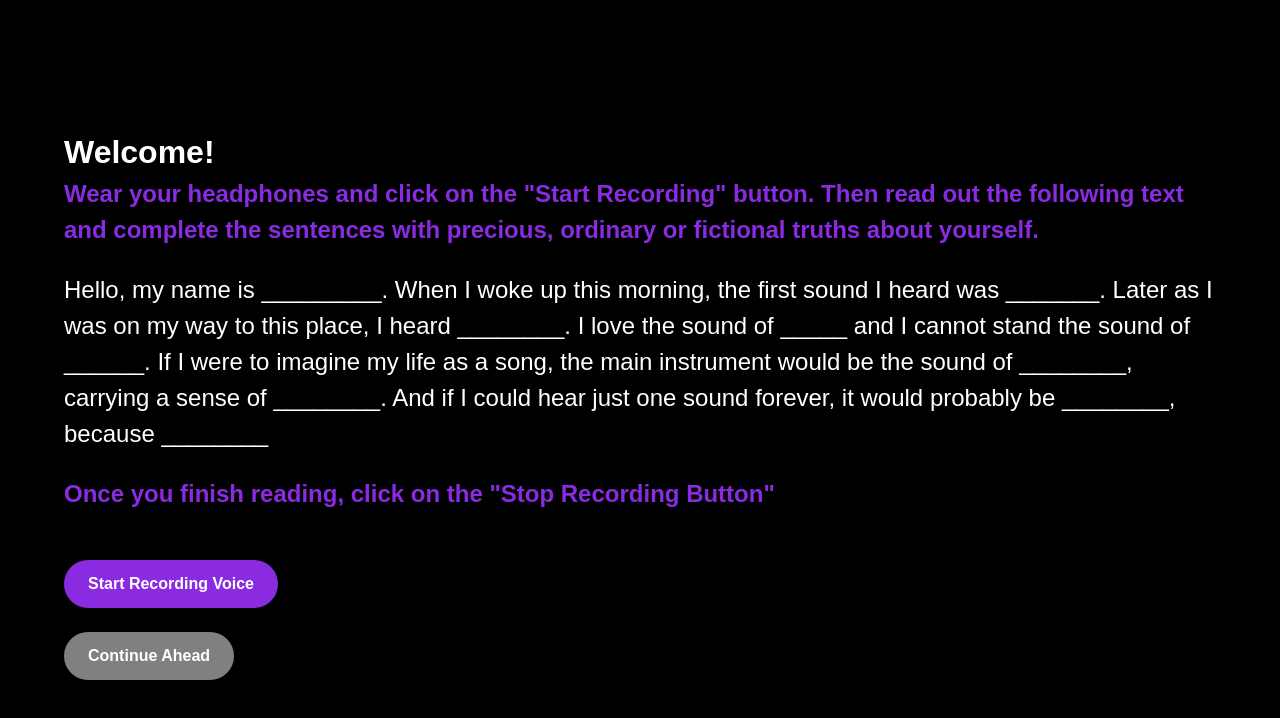
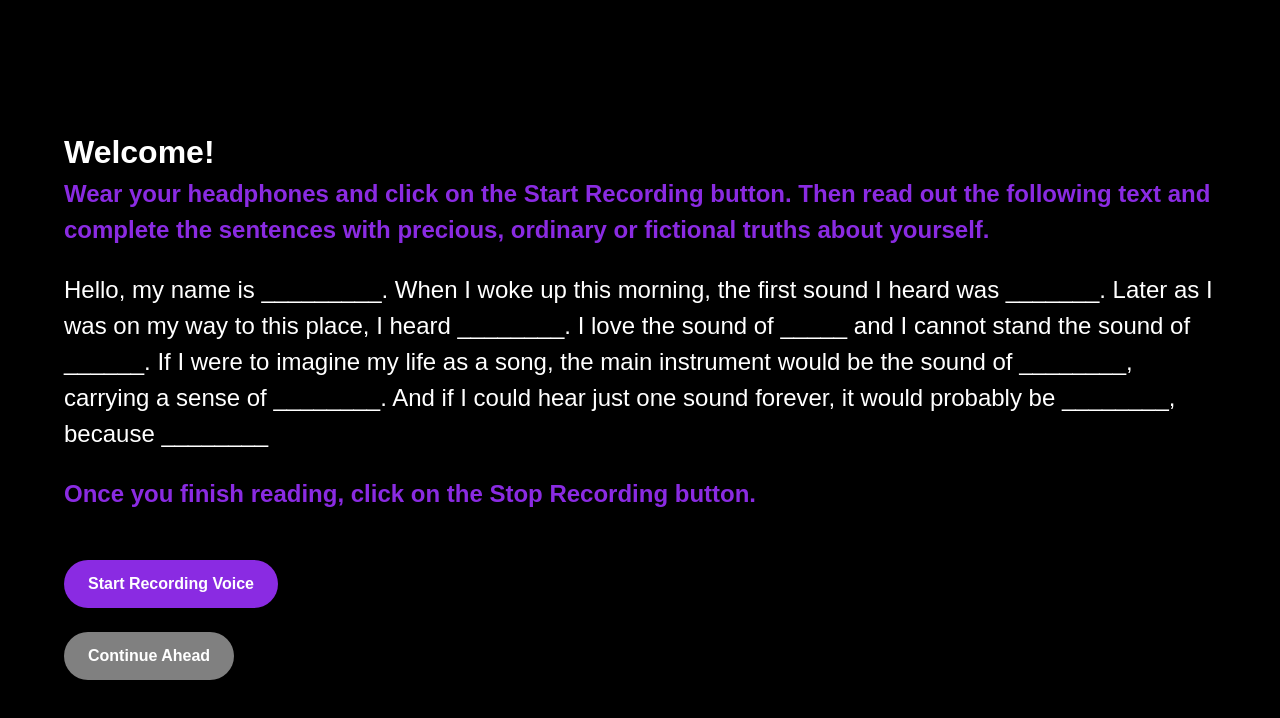
Before and after one commit to gauravnijjer/voice-agents, a Next.js app: page /agent1/onboarding in a window 1280 px wide. Shown: the top 718 px of the page. Built offline with nearby package versions, Linux system fonts and the light colour scheme.

Commit message:
fixed button text

```diff
--- a/app/components/audio-recorder.js
+++ b/app/components/audio-recorder.js
@@ -243,11 +243,11 @@ const AudioRecorder = ({ agentName,agentId }) => {
 
   return (
     <div>
-      <h2>Wear your headphones and click on the "Start Recording" button. Then read out the following text and complete the sentences with precious, ordinary or fictional truths about yourself.</h2>
+      <h2>Wear your headphones and click on the Start Recording button. Then read out the following text and complete the sentences with precious, ordinary or fictional truths about yourself.</h2>
       <br />
       <p>
       Hello, my name is _________. When I woke up this morning, the first sound I heard was _______. Later as I was on my way to this place, I heard ________. I love the sound of _____ and I cannot stand the sound of ______. If I were to imagine my life as a song, the main instrument would be the sound of ________, carrying a sense of ________. And if I could hear just one sound forever, it would probably be ________, because ________
-      </p> <br /><h2>Once you finish reading, click on the "Stop Recording Button" </h2>
+      </p> <br /><h2>Once you finish reading, click on the Stop Recording button. </h2>
 
       <br />
       <br />
```
